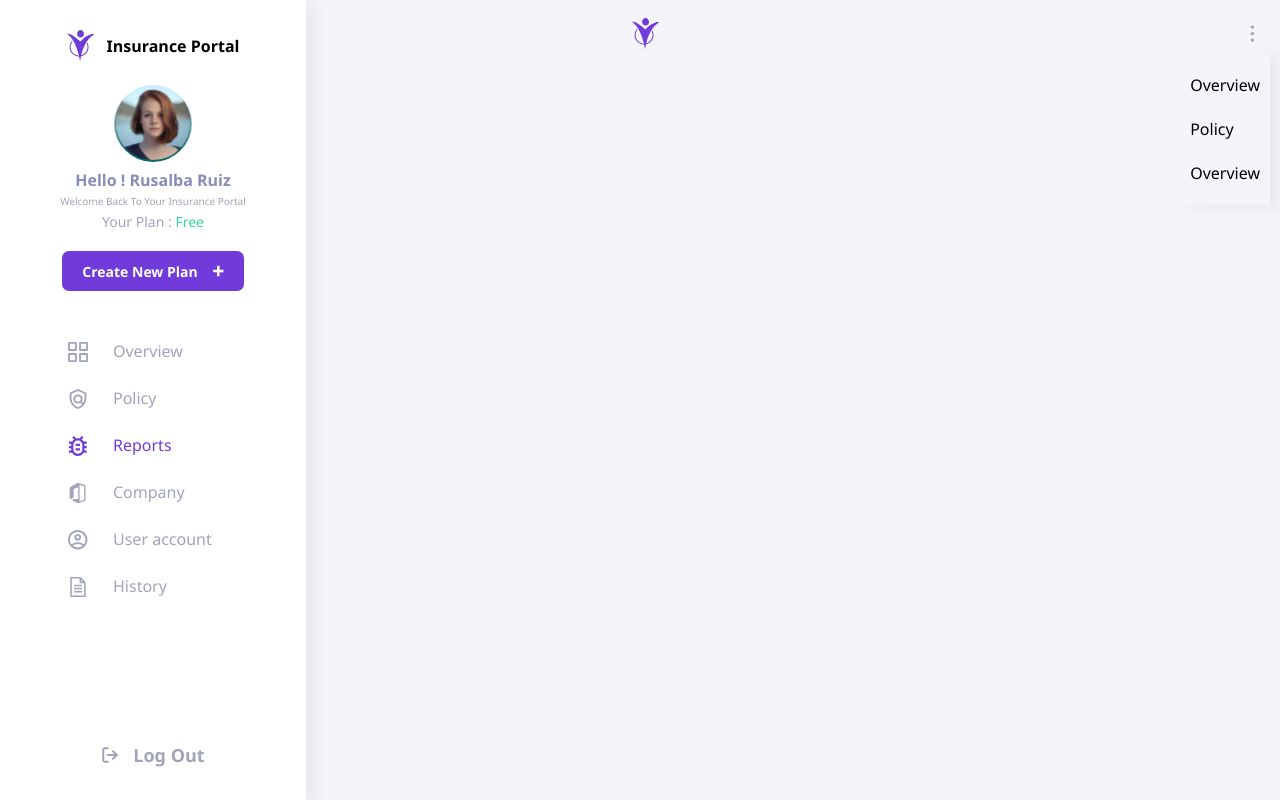
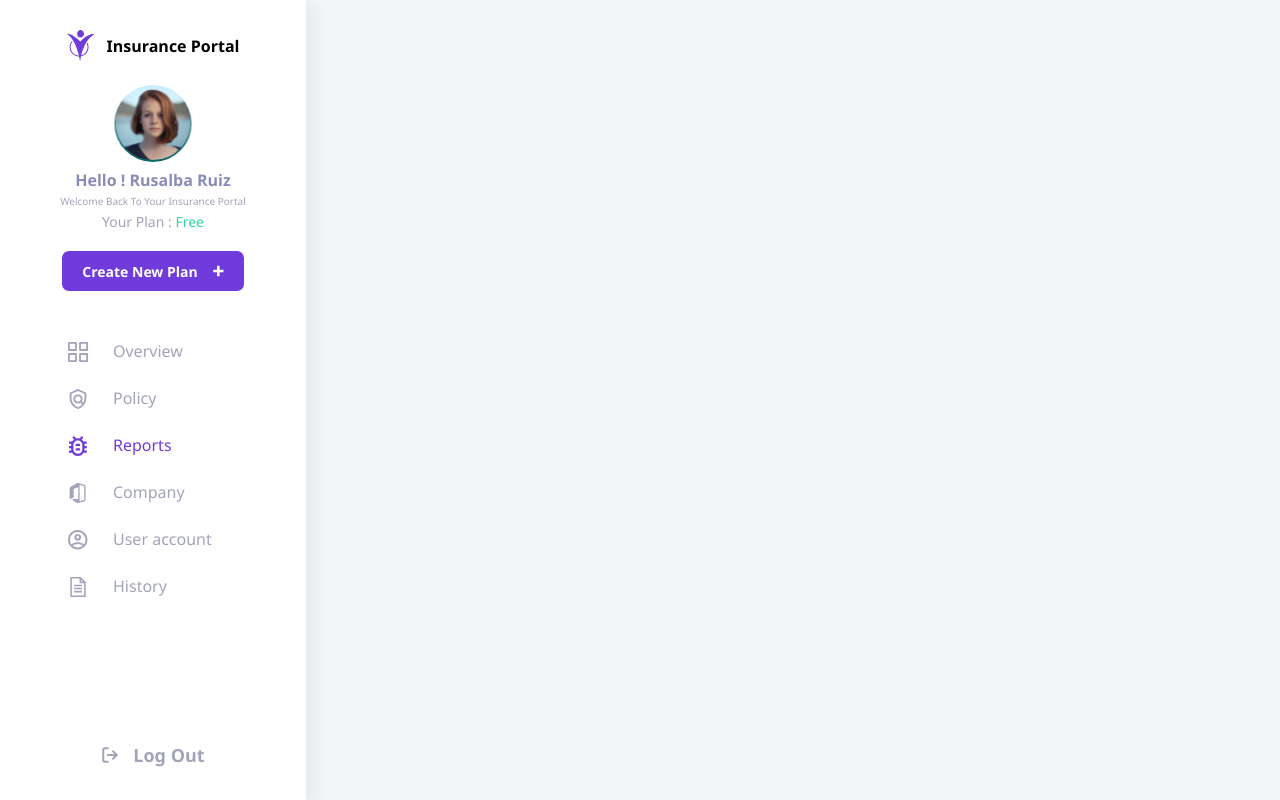
Before and after one commit to ereyomi/appsilon-simple-dashboard, a Next.js app: page / in a window 1280 px wide. Built offline with nearby package versions, Linux system fonts and the light colour scheme.

Commit message:
feat: toogle other nav working

```diff
--- a/components/nav/nav.tsx
+++ b/components/nav/nav.tsx
@@ -1,11 +1,12 @@
 import React, { FunctionComponent } from 'react';
 import Image from 'next/image';
 import { useUIContext } from '../Context';
+import OtherNav from './otherNav';
 
 const Nav: FunctionComponent<any> = (): JSX.Element => {
   const { openSidebar } = useUIContext();
   return (
-    <nav className='flex flex-row items-center justify-between p-[10px] w-screen fixed top-0 left-0 right-0'>
+    <nav className='flex flex-row items-center justify-between p-[10px] w-screen fixed top-0 left-0 right-0 md:hidden'>
       <button
         onClick={openSidebar}
         type='button'
@@ -14,21 +15,7 @@ const Nav: FunctionComponent<any> = (): JSX.Element => {
         &#9776;
       </button>
       <Image src='/svgs/main-logo.svg' alt='main-logo' height={32} width={28} />
-      <div className='relative inline-block'>
-        <button
-          type='button'
-          className='text-[25px] rotate-90 text-center text-secondary outline-none'
-        >
-          &#8230;
-        </button>
-        <div className='w-max absolute z-[10000] right-0 shadow-sideBarShadow p-[10px]'>
-          <ul className='p-0'>
-            <li className='py-[10px]'>Overview</li>
-            <li className='py-[10px]'>Policy</li>
-            <li className='py-[10px]'>Overview</li>
-          </ul>
-        </div>
-      </div>
+      <OtherNav />
     </nav>
   );
 };
--- /dev/null
+++ b/components/nav/otherNav.tsx
@@ -0,0 +1,29 @@
+import React, { FunctionComponent, useState } from 'react';
+
+const OtherNav: FunctionComponent<any> = (): JSX.Element => {
+  const [isOpenState, setOpenState] = useState<boolean>(false);
+  return (
+    <div className='relative inline-block'>
+      <button
+        type='button'
+        className='text-[25px] rotate-90 text-center text-secondary outline-none'
+        onClick={() => setOpenState(!isOpenState)}
+      >
+        &#8230;
+      </button>
+      <div
+        className={`w-max absolute z-[10000] right-0 shadow-sideBarShadow p-[10px] ${
+          isOpenState ? 'block' : 'hidden'
+        }`}
+      >
+        <ul className='p-0'>
+          <li className='py-[10px]'>Overview</li>
+          <li className='py-[10px]'>Policy</li>
+          <li className='py-[10px]'>Overview</li>
+        </ul>
+      </div>
+    </div>
+  );
+};
+
+export default OtherNav;
```
